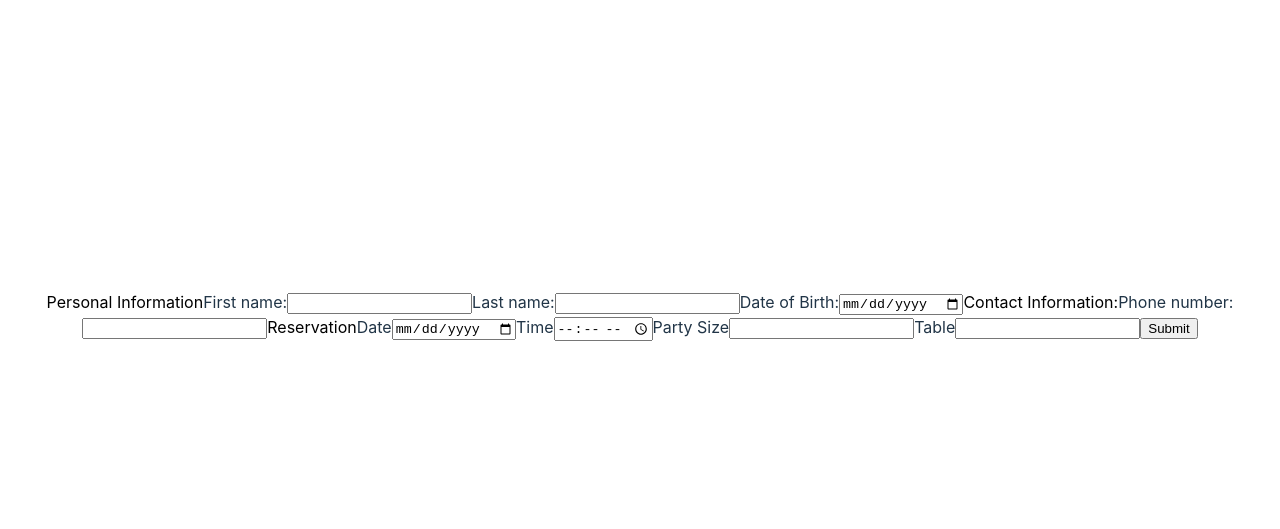
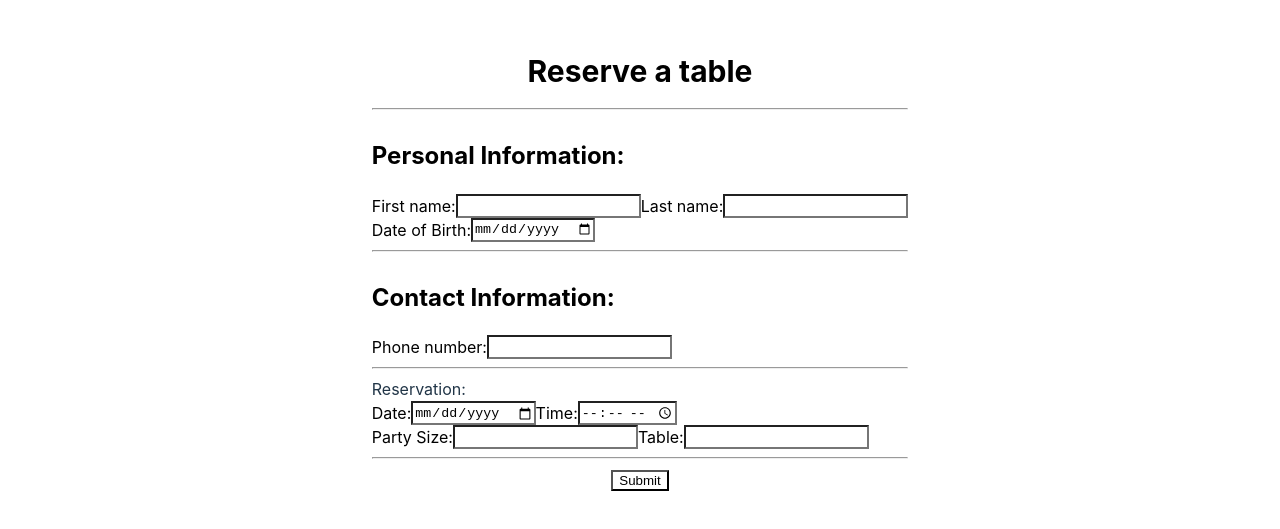
Before and after one commit to Dahafla/CEN-3031-Project, a React (Vite) app in the folder client/: page / in a window 1280 px wide. Shown: the part 137-666 px from the top of the page. Built offline with nearby package versions, Linux system fonts and the light colour scheme.

Commit message:
Update reservation form 3/26

```diff
--- a/client/src/components/ReservationForm.css
+++ b/client/src/components/ReservationForm.css
@@ -2,53 +2,31 @@ body {
     background-color: white;
 }
 
-p {
-    color: white;
+h1 {
+    color: black;
     text-align: center;
     font-size: 30px;
 }
 
-l {
+section {
+    display: flex;
+}
+
+h2 {
     color: black;
     text-align: center;
 }
 
-#fname {
+label {
     color: black;
-    text-align: left;
+    vertical-align: middle;
 }
 
-#lname {
+input {
     color: black;
-    text-align: right;
+    background-color: white;
 }
 
-#dob {
+#Submit {
     color: black;
-    text-align: left;
 }
-
-#phonenumber {
-    color: black;
-    text-align: left;
-}
-
-#resdate {
-    color: black;
-    text-align: left;
-}
-
-#restime {
-    color: black;
-    text-align: right;
-}
-
-#partysize {
-    color: black;
-    text-align: left;
-}
-
-#table {
-    color: black;
-    text-align: right;
-}
--- a/client/src/components/ReservationForm.jsx
+++ b/client/src/components/ReservationForm.jsx
@@ -4,31 +4,60 @@ import './ReservationForm.css'
 function ReservationForm() {
     return (
         <form>
-            <p>Reserve a table</p>
+            <h1>Reserve a table</h1>
+            <hr></hr>
 
-            <l>Personal Information</l>
-            <label htmlFor="fname">First name:</label>
+            <section>
+                <h2>Personal Information: </h2>
+            </section>
+
+            <section>
+                <label htmlFor="fname">First name: </label>
                 <input type="text" id="fname" name="fname"></input>
-            <label htmlFor="lname">Last name:</label>
+                <label htmlFor="lname">Last name: </label>
                 <input type="text" id="lname" name="lname"></input>
-            <label htmlFor="dob">Date of Birth:</label>
+            </section>
+
+            <section>
+
+                <label htmlFor="dob">Date of Birth: </label>
                 <input type="date" id="dob" name="dob"></input>
+            </section>
 
-            <l>Contact Information:</l>
-            <label htmlFor="phonenumber">Phone number:</label>
+            <hr></hr>
+
+            <section>
+                <h2>Contact Information: </h2>
+            </section>
+
+            <section>
+                <label htmlFor="phonenumber">Phone number: </label>
                 <input type="text" id="phonenumber" name="phonenumber"></input>
+            </section>
 
-            <l>Reservation</l>
-            <label htmlFor="resdate">Date</label>
+            <hr></hr>
+
+            <section>
+                <l>Reservation: </l>
+            </section>
+
+            <section>
+                <label htmlFor="resdate">Date: </label>
                 <input type="date" id="resdate" name="resdate"></input>
-            <label htmlFor="restime">Time</label>
+                <label htmlFor="restime">Time: </label>
                 <input type="time" id="restime" name="restime"></input>
-            <label htmlFor="partysize">Party Size</label>
+            </section>
+
+            <section>
+                <label htmlFor="partysize">Party Size: </label>
                 <input type="number" id="partysize" name="partysize"></input>
-            <label htmlFor="table">Table</label>
+                <label htmlFor="table">Table: </label>
                 <input type="text" id="table" name="table"></input>
+            </section>
 
-            <input type="submit" value="Submit"></input>
+            <hr></hr>
+
+            <input type="submit" id="Submit" name="Submit"></input>
 
         </form>
 
```
Lines whose indentation alone changed are shown as unchanged.
